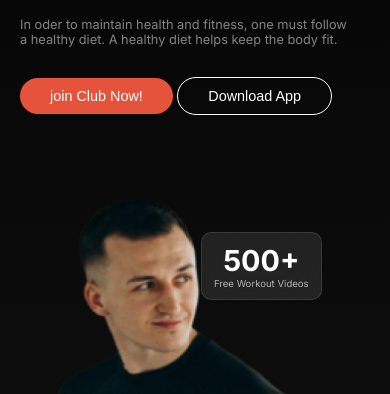
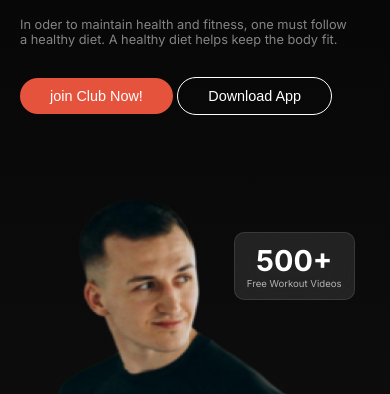
Before and after one commit to jahidhasan6676/Assignment-No-2, a plain HTML site: page index.html in a window 390 px wide. Shown: the part 483-877 px from the top of the page. Drawn offline with Linux system fonts and the light colour scheme; a web font is replaced by a local one.

Commit message:
add the new correction media query

```diff
--- a/styles/style.css
+++ b/styles/style.css
@@ -574,7 +574,7 @@ th{
 
 
     .workout-video{
-        left:110%;
+        left:130%;
         top:10%;
     }
     .video-tutorial{
```
